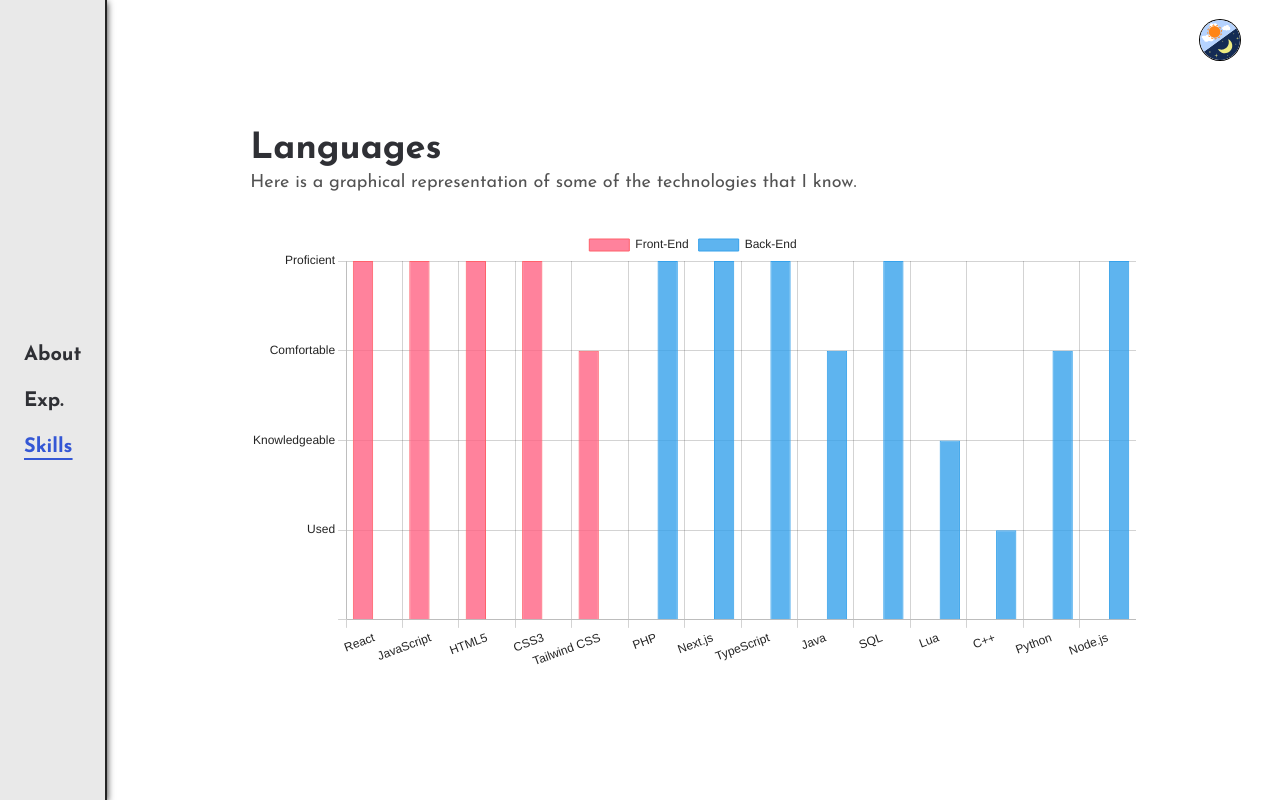
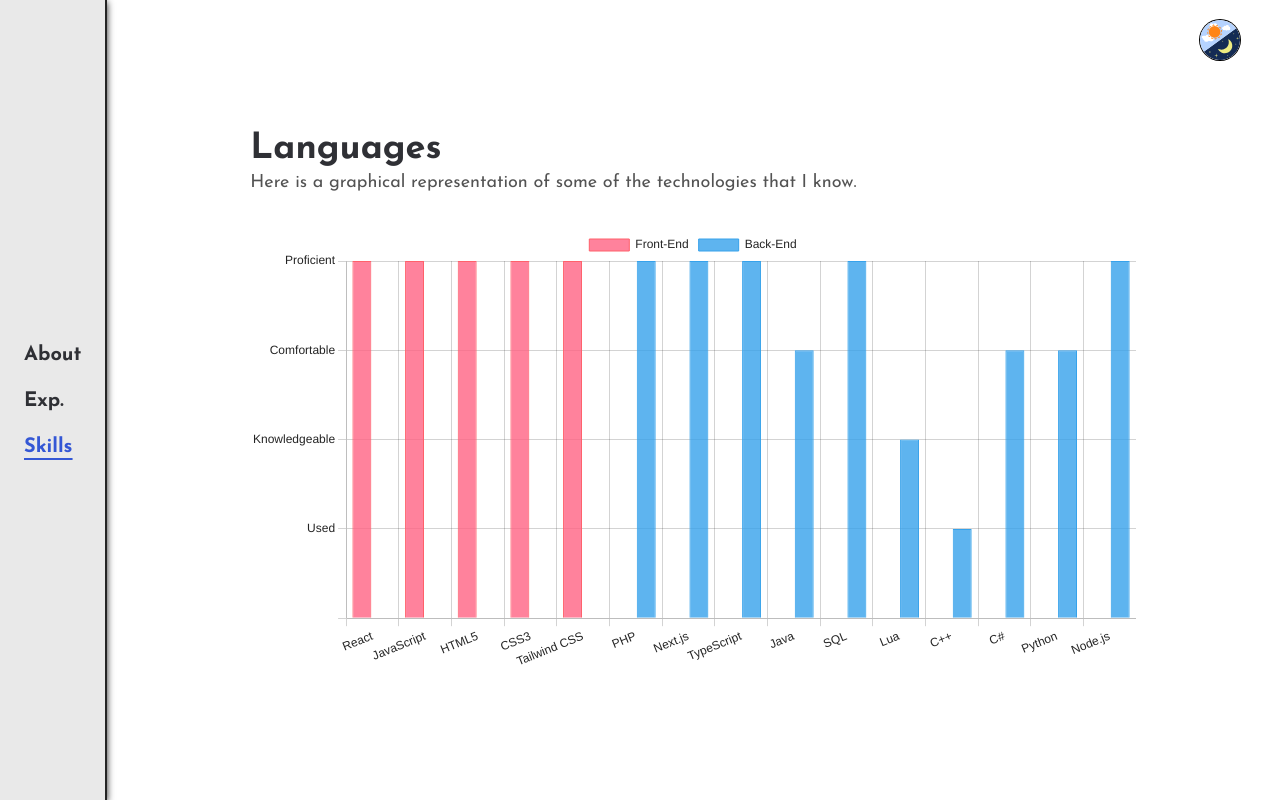
Before and after one commit to Vinzent786/Vincent-Portfolio, a React (Vite) app: page /main/skills in a window 1280 px wide. Built offline with nearby package versions, Linux system fonts and the light colour scheme.

Commit message:
Added C# to skills and changed Tailwind proficiency

```diff
--- a/src/Components/AppLayout/Skills.jsx
+++ b/src/Components/AppLayout/Skills.jsx
@@ -49,9 +49,9 @@
         const generateGraph = (type) => {
             const
                 frontEndLabels = ['React', 'JavaScript', 'HTML5', 'CSS3', 'Tailwind CSS'],
-                frontEndData = [100, 100, 100, 100, 75],
-                backEndLabels = ['PHP', 'Next.js', 'TypeScript', 'Java', 'SQL', 'Lua', 'C++', 'Python', 'Node.js'],
-                backEndData = [100, 100, 100, 75, 100, 50, 25, 75, 100];
+                frontEndData = [100, 100, 100, 100, 100],
+                backEndLabels = ['PHP', 'Next.js', 'TypeScript', 'Java', 'SQL', 'Lua', 'C++', 'C#', 'Python', 'Node.js'],
+                backEndData = [100, 100, 100, 75, 100, 50, 25, 75, 75, 100];
 
 
             switch (type) {
```
